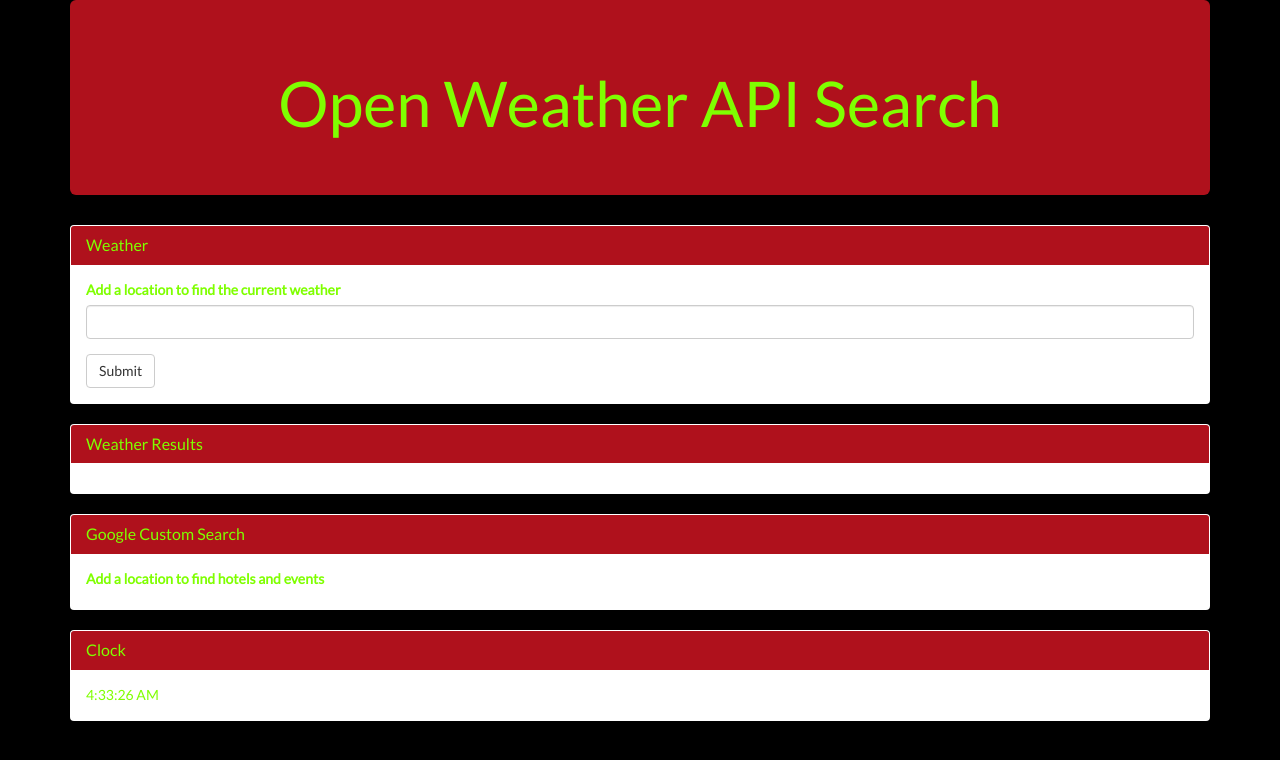
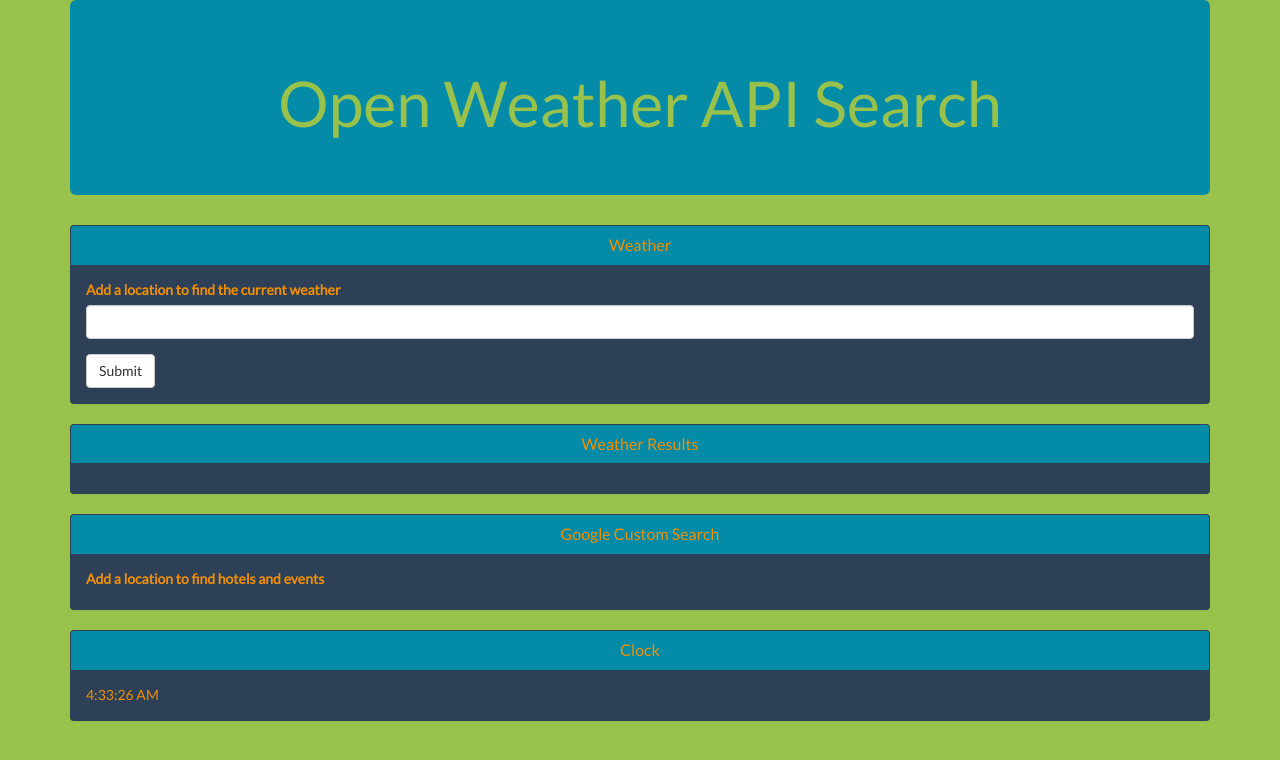
Before and after one commit to michaelosgood/weather, a plain HTML site: page index.html in a window 1280 px wide. Drawn offline with nearby package versions, Linux system fonts and the light colour scheme.

Commit message:
separated js script from html and updated color scheme and font

```diff
--- a/app.js
+++ b/app.js
@@ -0,0 +1,74 @@
+// Clock Function
+(function () {
+    var clockElement = document.getElementById("clock");
+    function updateClock(clock) {
+      clock.innerHTML = new Date().toLocaleTimeString();
+    }
+    setInterval(function() {
+        updateClock(clockElement);
+    }, 1000);
+  }());
+
+  // Google Custom Search for TripAdvisor Hotels and Events
+  (function() {
+      var cx = '007494034927600507137:cv0vabjru-a';
+      var gcse = document.createElement('script');
+      gcse.type = 'text/javascript';
+      gcse.async = true;
+      gcse.src = 'https://cse.google.com/cse.js?cx=' + cx;
+      var s = document.getElementsByTagName('script')[0];
+      s.parentNode.insertBefore(gcse, s);
+    })();
+
+  //Open Weather
+  var APIKey = "5e68d3fec5ccfb64ad77db9dcbc833c7";
+  var search = "";
+  var callBackResponse = "";
+
+
+  $("#submit-id").click(function(){
+    event.preventDefault();
+    getWeather();
+  })
+
+    function getWeather(){
+      search = $("#search").val();
+      var queryURL = "http://api.openweathermap.org/data/2.5/weather?q="+search+"&units=imperial&appid=" + APIKey;
+
+      // Here we run our AJAX call to the OpenWeatherMap API
+      $.ajax({
+          url: queryURL,
+          method: "GET"
+        })
+        // We store all of the retrieved data inside of an object called "response"
+        .done(function(response) {
+
+          // Log the queryURL
+          console.log(queryURL);
+
+          // Log the resulting object
+          console.log(response);
+
+          // Transfer content to HTML
+          $(".city").html("City: " + response.name);
+          $(".country").html("Country: "+response.sys.country);
+          $(".humidity").html("Humidity: "+response.main.humidity+" %");
+          $(".temp").html("Temperature: "+response.main.temp+" &#x2109");
+          $(".skies").html("Skies: "+response.weather[0].description);
+          $(".wind").html("Wind Speed: "+response.wind.speed+" MPH");
+
+          // Console logging the the return
+          console.log("City: " + response.name);
+          console.log("Country: "+response.sys.country);
+          console.log("Current Humidity:" + response.main.humidity+" %");
+          console.log("Current Temperature: " + response.main.temp+" &#x2109");
+          console.log("Skies: "+response.weather[0].description);
+
+          cbHandler(response);
+        });
+
+    }
+
+    function cbHandler(weatherDetails){
+      callBackResponse = weatherDetails;
+    }
--- a/index.html
+++ b/index.html
@@ -30,7 +30,7 @@
         <div class="col-lg-12">
             <div class="panel panel-custom">
                 <div class="panel-heading">
-                    <h3 class="panel-title">Weather</h3>
+                    <h3 class="panel-title text-center">Weather</h3>
                 </div>
                 <div class="panel-body">
                     <form>
@@ -49,7 +49,7 @@
         <div class="col-lg-12">
             <div class="panel panel-custom">
                 <div class="panel-heading">
-                    <h3 class="panel-title">Weather Results</h3>
+                    <h3 class="panel-title text-center">Weather Results</h3>
                 </div>
                 <div class="panel-body">
                     <div class="city"></div>
@@ -67,7 +67,7 @@
         <div class="col-lg-12">
             <div class="panel panel-custom">
                 <div class="panel-heading">
-                    <h3 class="panel-title">Google Custom Search</h3>
+                    <h3 class="panel-title text-center">Google Custom Search</h3>
                 </div>
                 <div class="panel-body">
                     <label>Add a location to find hotels and events</label>
@@ -81,7 +81,7 @@
         <div class="col-lg-12">
             <div class="panel panel-custom">
                 <div class="panel-heading">
-                    <h3 class="panel-title">Clock</h3>
+                    <h3 class="panel-title text-center">Clock</h3>
                 </div>
                 <div class="panel-body">
                     <span id="clock"></span>
@@ -91,83 +91,6 @@
     </div>
 </div>
 
-
-<script type="text/javascript">
-// Clock Function
-(function () {
-  var clockElement = document.getElementById("clock");
-  function updateClock(clock) {
-    clock.innerHTML = new Date().toLocaleTimeString();
-  }
-  setInterval(function() {
-      updateClock(clockElement);
-  }, 1000);
-}());
-
-// Google Custom Search for TripAdvisor Hotels and Events
-(function() {
-    var cx = '007494034927600507137:cv0vabjru-a';
-    var gcse = document.createElement('script');
-    gcse.type = 'text/javascript';
-    gcse.async = true;
-    gcse.src = 'https://cse.google.com/cse.js?cx=' + cx;
-    var s = document.getElementsByTagName('script')[0];
-    s.parentNode.insertBefore(gcse, s);
-  })();
-
-//Open Weather
-var APIKey = "5e68d3fec5ccfb64ad77db9dcbc833c7";
-var search = "";
-var callBackResponse = "";
-
-
-$("#submit-id").click(function(){
-  event.preventDefault();
-  getWeather();
-})
-
-  function getWeather(){
-    search = $("#search").val();
-    var queryURL = "http://api.openweathermap.org/data/2.5/weather?q="+search+"&units=imperial&appid=" + APIKey;
-
-    // Here we run our AJAX call to the OpenWeatherMap API
-    $.ajax({
-        url: queryURL,
-        method: "GET"
-      })
-      // We store all of the retrieved data inside of an object called "response"
-      .done(function(response) {
-
-        // Log the queryURL
-        console.log(queryURL);
-
-        // Log the resulting object
-        console.log(response);
-
-        // Transfer content to HTML
-        $(".city").html("City: " + response.name);
-        $(".country").html("Country: "+response.sys.country);
-        $(".humidity").html("Humidity: "+response.main.humidity+" %");
-        $(".temp").html("Temperature: "+response.main.temp+" &#x2109");
-        $(".skies").html("Skies: "+response.weather[0].description);
-        $(".wind").html("Wind Speed: "+response.wind.speed+" MPH");
-
-        // Console logging the the return
-        console.log("City: " + response.name);
-        console.log("Country: "+response.sys.country);
-        console.log("Current Humidity:" + response.main.humidity+" %");
-        console.log("Current Temperature: " + response.main.temp+" &#x2109");
-        console.log("Skies: "+response.weather[0].description);
-
-        cbHandler(response);
-      });
-
-  }
-
-  function cbHandler(weatherDetails){
-    callBackResponse = weatherDetails;
-  }
-
-</script>
+<script type='text/javascript' src='app.js'></script>
 </body>
 </html>
--- a/style.css
+++ b/style.css
@@ -1,15 +1,15 @@
 body {
     font-family: 'Lato', sans-serif;
-    color:#7fff00;
-    background-color:black;
+    color:#F18F01;
+    background-color:#99C24D;
 }
 .jumbotron {
-    background-color: #af111c;
-    color: #7fff00;
+    background-color: #048BA8;
+    color: #99C24D;
 }
 .panel-heading {
-    background-color: #af111c;;
+    background-color: #048BA8;
 }
 .panel {
-    background-color:#ffffff;
+    background-color:#2E4057;
 }
```
